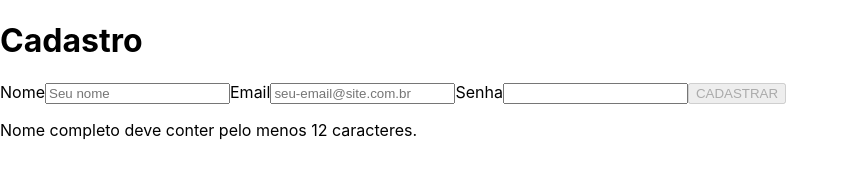
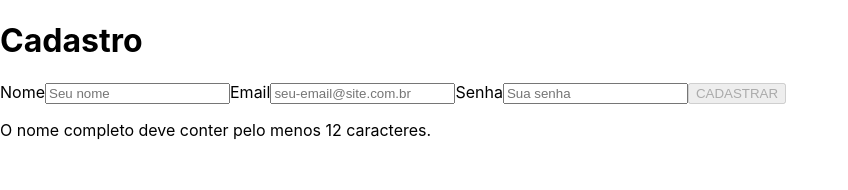
Before and after one commit to Rafael-Souza-97/ibirita-delivery-app, a React (Create React App) app in the folder front-end/: page /register in a window 1280 px wide. Shown: the top 190 px of the page, without its empty margins (0-848 px from the left). Built offline with nearby package versions, Linux system fonts and the light colour scheme; no server answers.

Commit message:
fix: Lint do propTypes

```diff
--- a/front-end/src/components/UserRegistration.jsx
+++ b/front-end/src/components/UserRegistration.jsx
@@ -1,4 +1,5 @@
 import React, { useState, useEffect } from 'react';
+import axios from 'axios';
 import {
   NUMBER_ZERO,
   NUMBER_SIX,
@@ -19,15 +20,15 @@ function UserRegistration() {
     let newFormComplete = true;
 
     if (newUserData.name.length < NUMBER_TWELVE) {
-      newErrorMessage = 'Nome completo deve conter pelo menos 12 caracteres.';
+      newErrorMessage = 'O nome completo deve conter pelo menos 12 caracteres.';
       newFormComplete = false;
     } else if (!newUserData.email.match(/^\S+@\S+\.\S+$/)) {
       newErrorMessage = `
-        Email deve estar no formato <email>@<domínioPrincipal>.<domínioGenérico>.
+        O Email deve estar no formato <email>@<domínioPrincipal>.<domínioGenérico>.
       `;
       newFormComplete = false;
     } else if (newUserData.password.length < NUMBER_SIX) {
-      newErrorMessage = 'Senha deve conter pelo menos 6 caracteres.';
+      newErrorMessage = 'A senha deve conter pelo menos 6 caracteres.';
       newFormComplete = false;
     }
 
@@ -41,11 +42,18 @@ function UserRegistration() {
     setNewUserData((prevUserData) => ({ ...prevUserData, [name]: value }));
   };
 
-  const handleSubmit = (event) => {
+  function handleSubmit(event) {
     event.preventDefault();
+    console.log(newUserData);
 
-    console.log(newUserData);
-  };
+    axios.post('http://localhost:3001/register', newUserData)
+      .then((response) => {
+        console.log('Novo usuário cadastrado:', response.data);
+      })
+      .catch((error) => {
+        console.log('Erro ao cadastrar novo usuário:', error);
+      });
+  }
 
   return (
     <form onSubmit={ handleSubmit } className="form-container">
@@ -85,6 +93,7 @@ function UserRegistration() {
             id="password"
             name="password"
             data-testid="common_register__input-password"
+            placeholder="Sua senha"
             value={ newUserData.password }
             onChange={ handleChange }
           />
--- a/front-end/src/context/provider.jsx
+++ b/front-end/src/context/provider.jsx
@@ -22,7 +22,7 @@ function Provider({ children }) {
 
 Provider.propTypes = {
   // eslint-disable-next-line react/forbid-prop-types
-  children: PropTypes.any.isRequired,
+  children: PropTypes.node.isRequired,
 };
 
 export default Provider;
```
